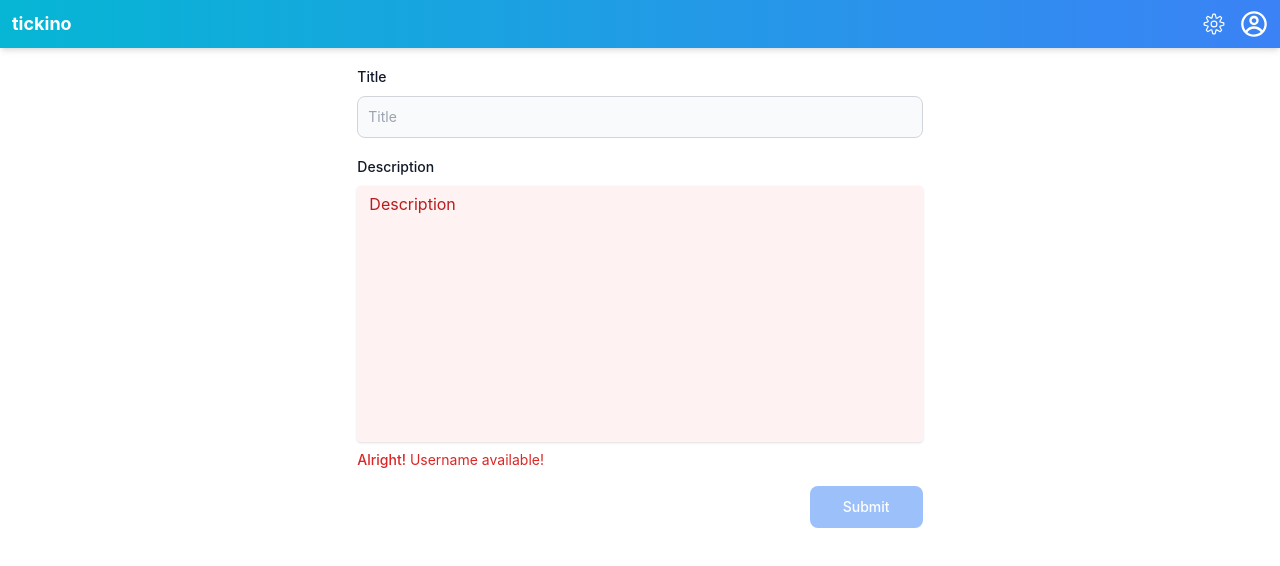
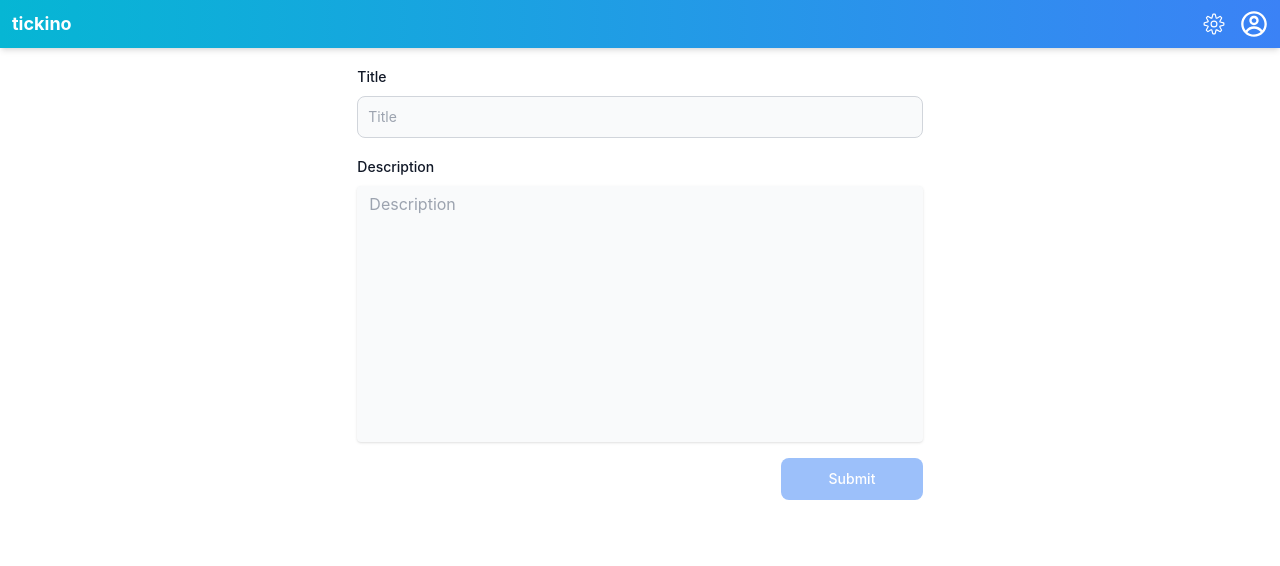
Before and after one commit to Kexon/DAT076, a React (Create React App) app in the folder client/: page /createticket in a window 1280 px wide. Shown: the top 566 px of the page. Built offline with nearby package versions, Linux system fonts and the light colour scheme.

Commit message:
fix validation and add a spinner

```diff
--- a/client/src/pages/client/TicketFormPage.tsx
+++ b/client/src/pages/client/TicketFormPage.tsx
@@ -1,6 +1,6 @@
-import { Button, Label, Textarea, TextInput } from 'flowbite-react';
+import { Button, Label, Spinner, Textarea, TextInput } from 'flowbite-react';
 import { useEffect, useState } from 'react';
-import { Navigate } from 'react-router-dom';
+import { useNavigate } from 'react-router-dom';
 import { Ticket } from '../../model/Ticket';
 import ApiService from '../../services/ApiService';
 
@@ -11,6 +11,7 @@ export default function TicketFormPage() {
   const [validDescription, setValidDescription] = useState(true);
   const [ticket, setTicket] = useState<Ticket | null>(null);
   const [submitted, setSubmitted] = useState(false);
+  const navigate = useNavigate();
 
   const handleTitleChange = (event: React.ChangeEvent<HTMLInputElement>) => {
     setTitle(event.target.value);
@@ -60,35 +61,71 @@ export default function TicketFormPage() {
     createTicket();
   }, [submitted]);
 
+  useEffect(() => {
+    if (ticket) navigate(`/ticket/${ticket.id}`);
+  }, [ticket?.id]);
+
   return (
-    <div className="mx-auto h-screen">
+    <div className="mx-auto h-max">
       <div className="flex h-max justify-center">
         <form
           className=" flex w-full flex-col gap-4 p-4 lg:w-3/4 xl:w-2/3"
           onSubmit={(e) => e.preventDefault()}
         >
+          {validTitle && (
             <div>
               <div className="mb-2 block">
                 <Label htmlFor="title" value="Title" />
               </div>
               <TextInput
-              className={
-                validTitle === false ? 'rounded-lg border-2 border-red-500' : ''
-              }
                 id="title"
                 type="text"
                 placeholder="Title"
+                required
                 onChange={handleTitleChange}
+                color="gray"
+                disabled={submitted}
               />
-            {!validTitle && (
-              <div className="">
-                <p className="text-md italic text-red-500">
-                  {' '}
-                  Title is required{' '}
-                </p>
             </div>
           )}
+
+          {!validTitle && (
+            <div>
+              <div className="mb-2 block">
+                <Label htmlFor="title" value="Title" />
               </div>
+              <TextInput
+                id="title"
+                type="text"
+                placeholder="Title"
+                required
+                onChange={handleTitleChange}
+                helperText={
+                  <span className="font-medium">Title is required!</span>
+                }
+                color="failure"
+              />
+            </div>
+          )}
+
+          {validDescription && (
+            <div>
+              <div className="mb-2 block">
+                <Label value="Description" htmlFor="description" />
+              </div>
+              <Textarea
+                className="focus:shadow-outline border-1 h-28 w-full resize-none appearance-none rounded py-2 px-3 font-normal leading-tight text-gray-700 shadow focus:outline-none lg:h-64"
+                id="description"
+                placeholder="Description"
+                onChange={handleDescriptionChange}
+                required
+                color="gray"
+                disabled={submitted}
+              />{' '}
+            </div>
+          )}
+
+          {!validDescription && (
             <div>
               <div className="mb-2 block">
                 <Label value="Description" htmlFor="description" />
@@ -100,32 +137,34 @@ export default function TicketFormPage() {
                 onChange={handleDescriptionChange}
                 required
                 helperText={
-                <>
-                  <span className="font-medium">Alright!</span> Username
-                  available!
-                </>
+                  <span className="font-medium">Description is required!</span>
                 }
                 color="failure"
               />{' '}
             </div>
-          {!validDescription && (
-            <div className="">
-              <p className="text-md italic text-red-500">
-                {' '}
-                Description is required{' '}
-              </p>
-            </div>
           )}
+
           <div className="flex w-full justify-end">
+            {!submitted && (
               <Button
-              className="w-full bg-blue-500 lg:w-1/5"
-              disabled={!title || !description || submitted}
+                className="w-full bg-blue-500 lg:w-1/4"
+                disabled={!title || !description} // Possibly change this to only check if the form is submitted
                 onClick={handleSubmitForm}
                 type="submit"
               >
                 Submit
-              {ticket && <Navigate to={`/ticket/${ticket.id}`} />}
               </Button>
+            )}
+            {submitted && (
+              <Button
+                className="w-full bg-blue-500 lg:w-1/4"
+                disabled={submitted} // Possibly change this to only check if the form is submitted
+                type="submit"
+              >
+                <Spinner />
+                <span className="pl-3">Submitting...</span>
+              </Button>
+            )}
           </div>
         </form>
       </div>
```
Lines whose indentation alone changed are shown as unchanged.
